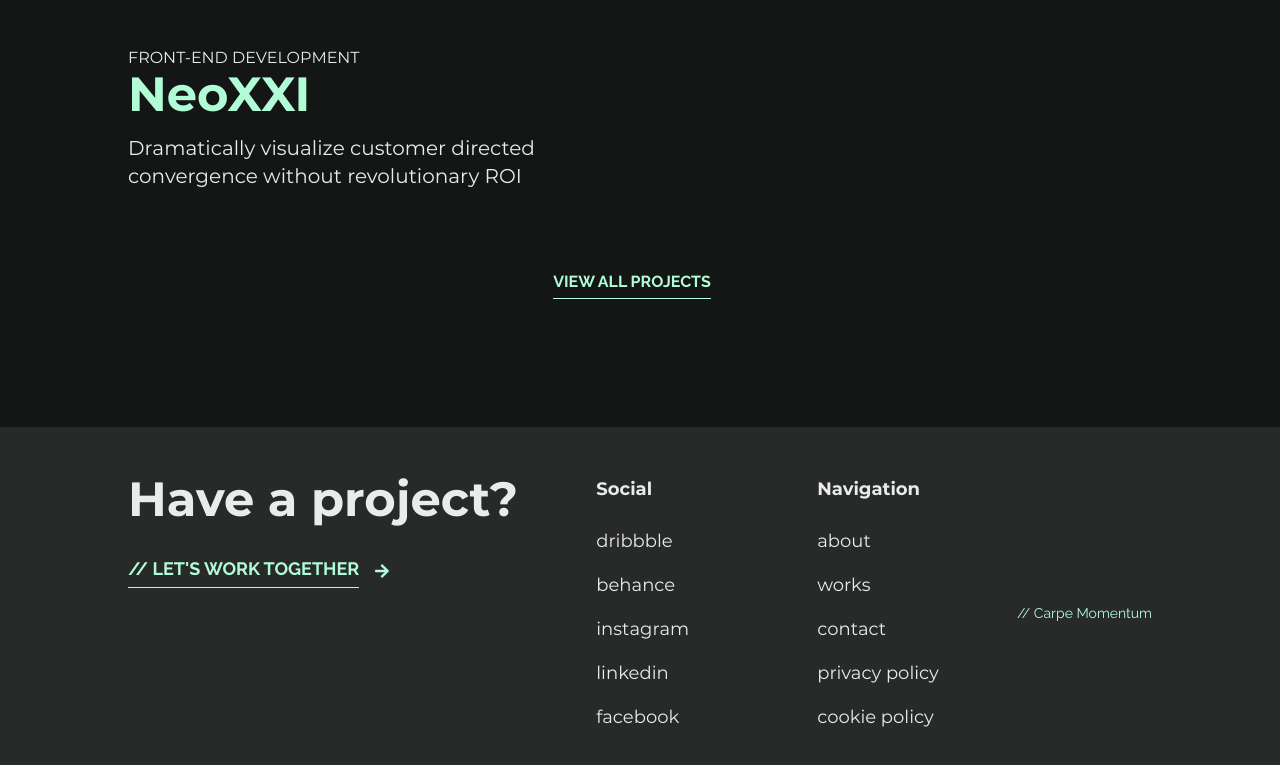
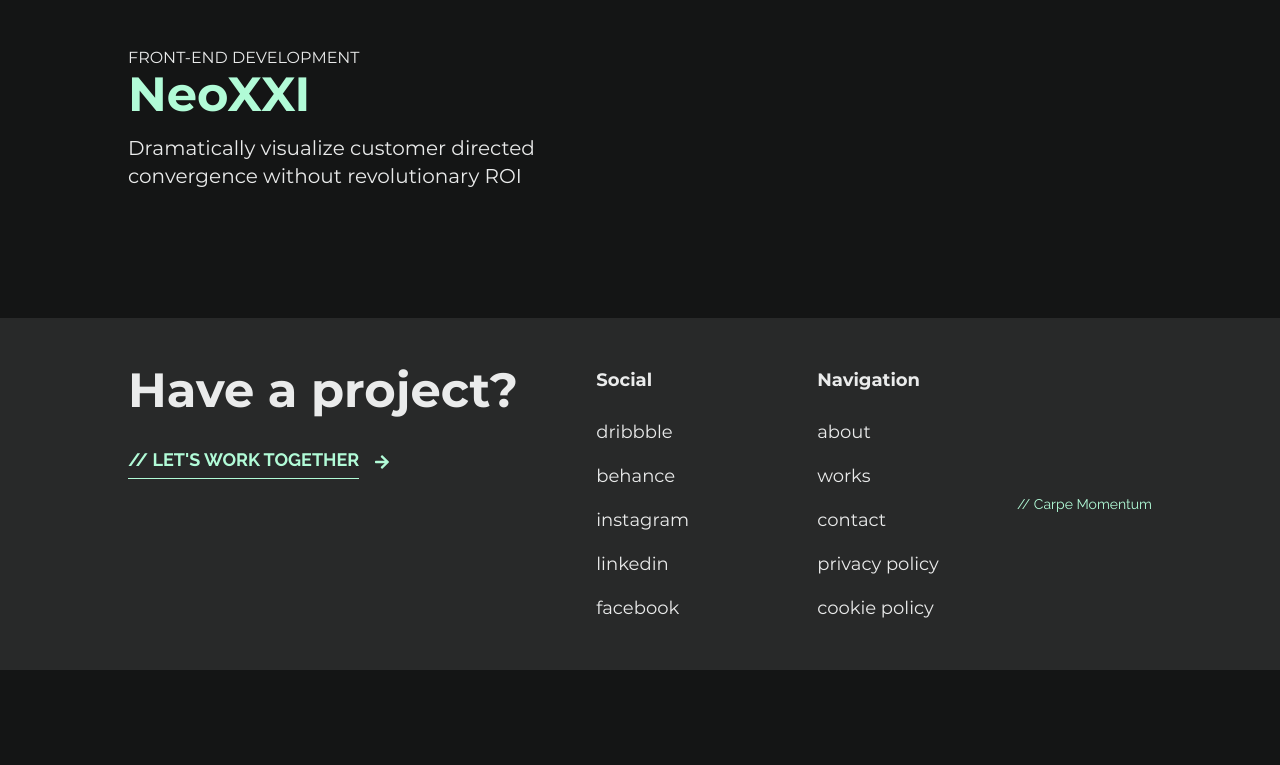
Before and after one commit to yogaajie2/porto, a Nuxt app: page /projects in a window 1280 px wide. Shown: the part 1858-2623 px from the top of the page. After the commit the page ends 2528 px from the top, so only its background shows below. Built offline with nearby package versions, Linux system fonts and the light colour scheme.

Commit message:
feat(ProjectList): add conditional rendering for the view all project link
Hide the link in Project page. Show anywhere else

```diff
--- a/components/ProjectList.vue
+++ b/components/ProjectList.vue
@@ -11,7 +11,10 @@
       />
     </div>
 
-    <div class="mb-20 text-center">
+    <div
+      v-if="this.$route.path != '/projects'"
+      class="mb-20 text-center"
+    >
       <NuxtLink
         to="/projects"
         class="items-center inline-flex"
```
